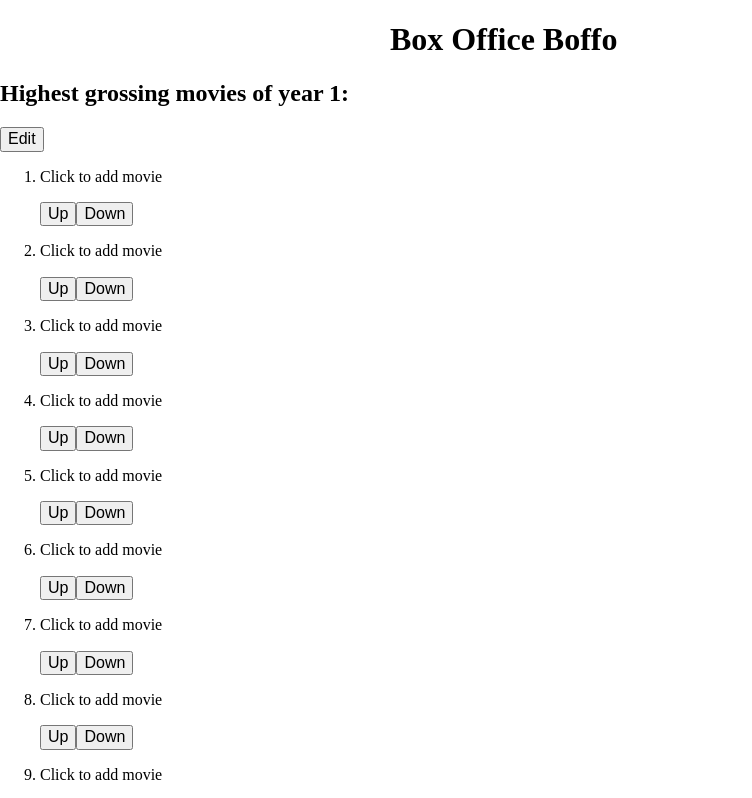
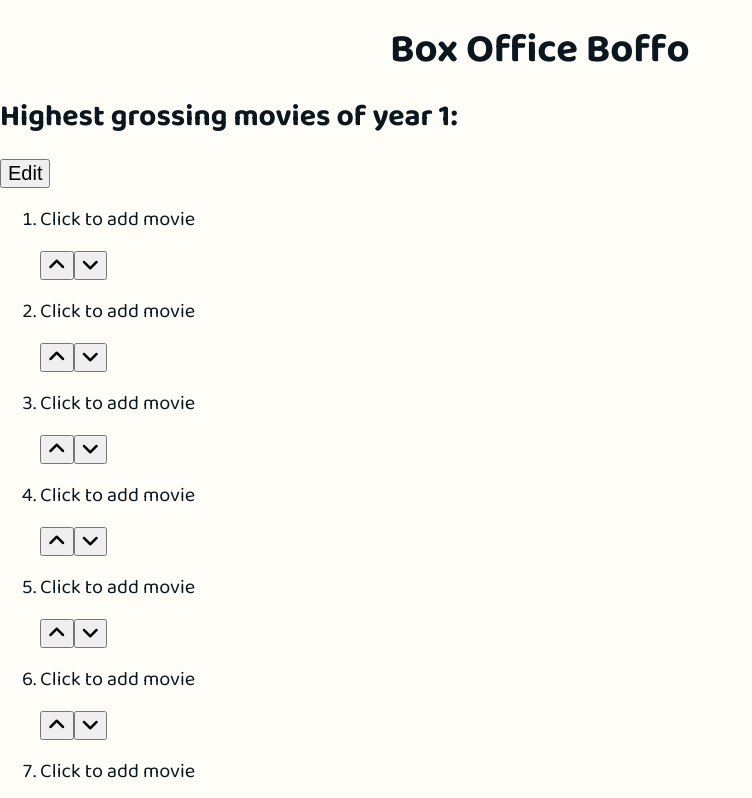
Before and after one commit to project4-group5/boxOfficeBoffo, a React (Create React App) app: page /Rankings/1 in a window 1280 px wide. Shown: the top 798 px of the page, without its empty margins (0-752 px from the left). Built offline with nearby package versions, Linux system fonts and the light colour scheme.

Commit message:
worked on base-styles and added icons

```diff
--- a/public/index.html
+++ b/public/index.html
@@ -1,6 +1,7 @@
 <!DOCTYPE html>
 <html lang="en">
   <head>
+
     <meta charset="utf-8" />
     <link rel="icon" href="%PUBLIC_URL%/favicon.ico" />
     <meta name="viewport" content="width=device-width, initial-scale=1" />
@@ -25,6 +26,7 @@
       Learn how to configure a non-root public URL by running `npm run build`.
     -->
     <title>React App</title>
+    <script src="https://kit.fontawesome.com/1c6f372d11.js" crossorigin="anonymous"></script>
   </head>
   <body>
     <noscript>You need to enable JavaScript to run this app.</noscript>
--- a/src/components/Gallery.js
+++ b/src/components/Gallery.js
@@ -52,6 +52,7 @@ const Gallery = () => {
    return (
       <section>
          <div className="wrapper">
+
             <ul>
                {
                   movieList.map((movie) => {
--- a/src/components/MovieCard.js
+++ b/src/components/MovieCard.js
@@ -43,8 +43,8 @@ const MovieCard = (props) => {
                 </div>
                 <div className="buttonContainer">
                     <h2>{movieInfo.title}</h2>
-                    <button onClick={handleClickInfo}>ⓘ</button>
-                    <button>+</button>
+                    <button onClick={handleClickInfo}><i class="fa-solid fa-info"></i></button>
+                    <button><i class="fa-solid fa-plus"></i></button>
                 </div>
             </li>)
             : <></>
--- a/src/components/MovieDetails.js
+++ b/src/components/MovieDetails.js
@@ -40,7 +40,7 @@ const MovieDetails = () => {
         <section>
             <div className='wrapper'>
                 <div className="backButton">
-                    <button onClick={handleBackClick}>Back</button>
+                    <button onClick={handleBackClick}><i class="fa-solid fa-arrow-left"></i></button>
                 </div>
                 <div className="wrapper">
                     <img src={`https://image.tmdb.org/t/p/w300/${movie.poster_path}`} alt={`Poster for ${movie.title}`} />
@@ -50,7 +50,7 @@ const MovieDetails = () => {
                     <p>Release date {movie.release_date}</p>
                     <p>Tagline {movie.tagline}</p>
                     <p>Synopsis {movie.overview}</p>
-                    <button>Add to ranking</button>
+                    <button><i class="fa-solid fa-plus"></i></button>
                 </div>
             </div>
         </section>
--- a/src/components/OrderButtons.js
+++ b/src/components/OrderButtons.js
@@ -1,8 +1,9 @@
 const OrderButtons = () => {
     return (
         <div>
-            <button id="up">Up</button>
-            <button id="down">Down</button>
+            {/* make accessible??? sr-only */}
+            <button id="up"><i class="fa-solid fa-angle-up"></i></button>
+            <button id="down"><i class="fa-solid fa-angle-down"></i></button>
         </div>
     )
 }
--- a/src/styles/baseStyles.css
+++ b/src/styles/baseStyles.css
@@ -1,5 +1,28 @@
+@import url('https://fonts.googleapis.com/css2?family=Baloo+2:wght@400;500;600;700&display=swap');
+
 .wrapper {
     margin: 0 auto;
     max-width: 500px;
     width: 90%;
 }
+
+html {
+    font-size: 125%;
+}
+
+body {
+    background-color: #FFFDF7;
+    color: #0A171F;
+    font-family: 'Baloo 2', cursive;
+}
+
+
+
+/* Colours
+Yellow - #FDD85D
+White - #FFFDF7
+Pale Blue - #99D6EA
+Mid Blue - #6798C0
+Dark Blue - #0A171F
+
+*/
```
